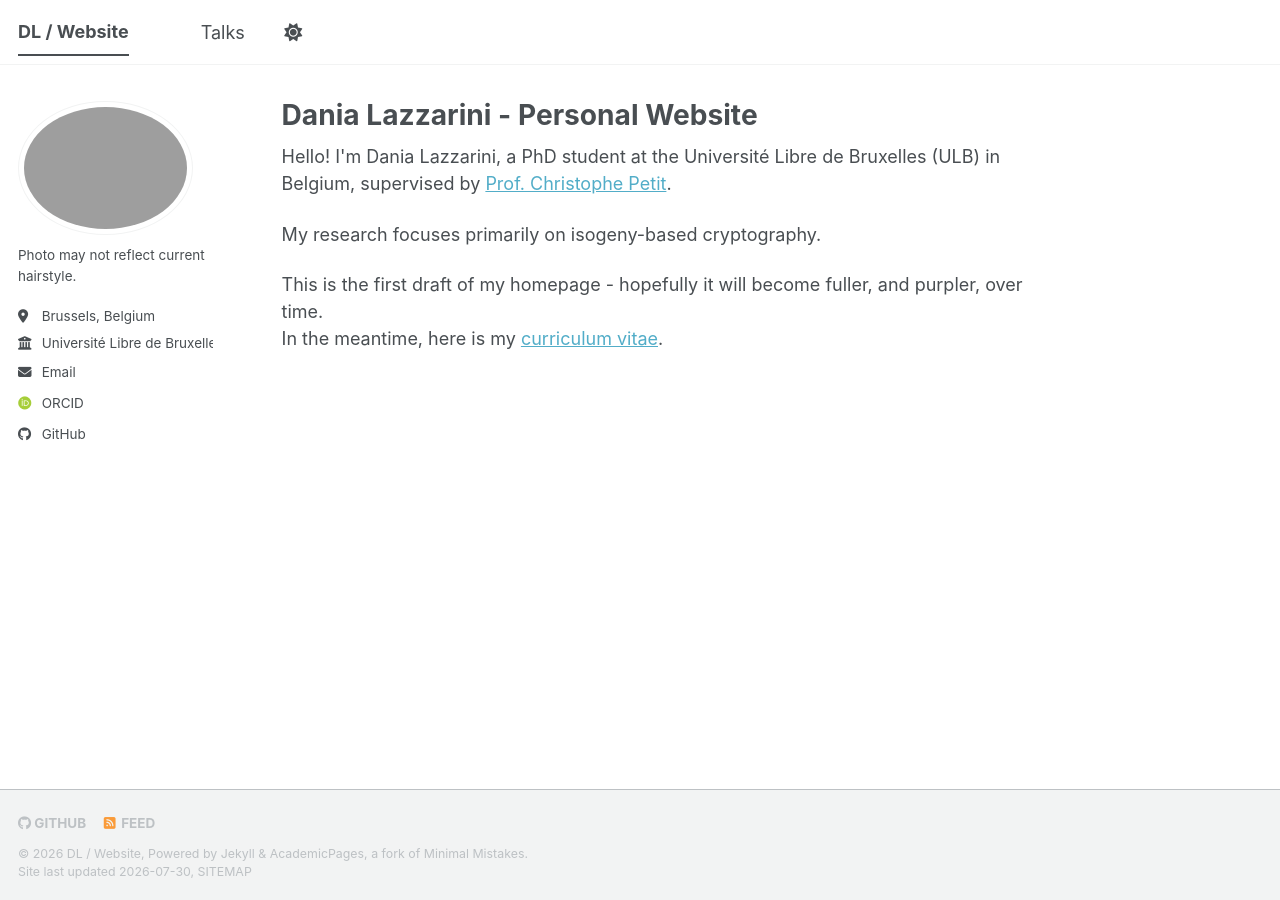
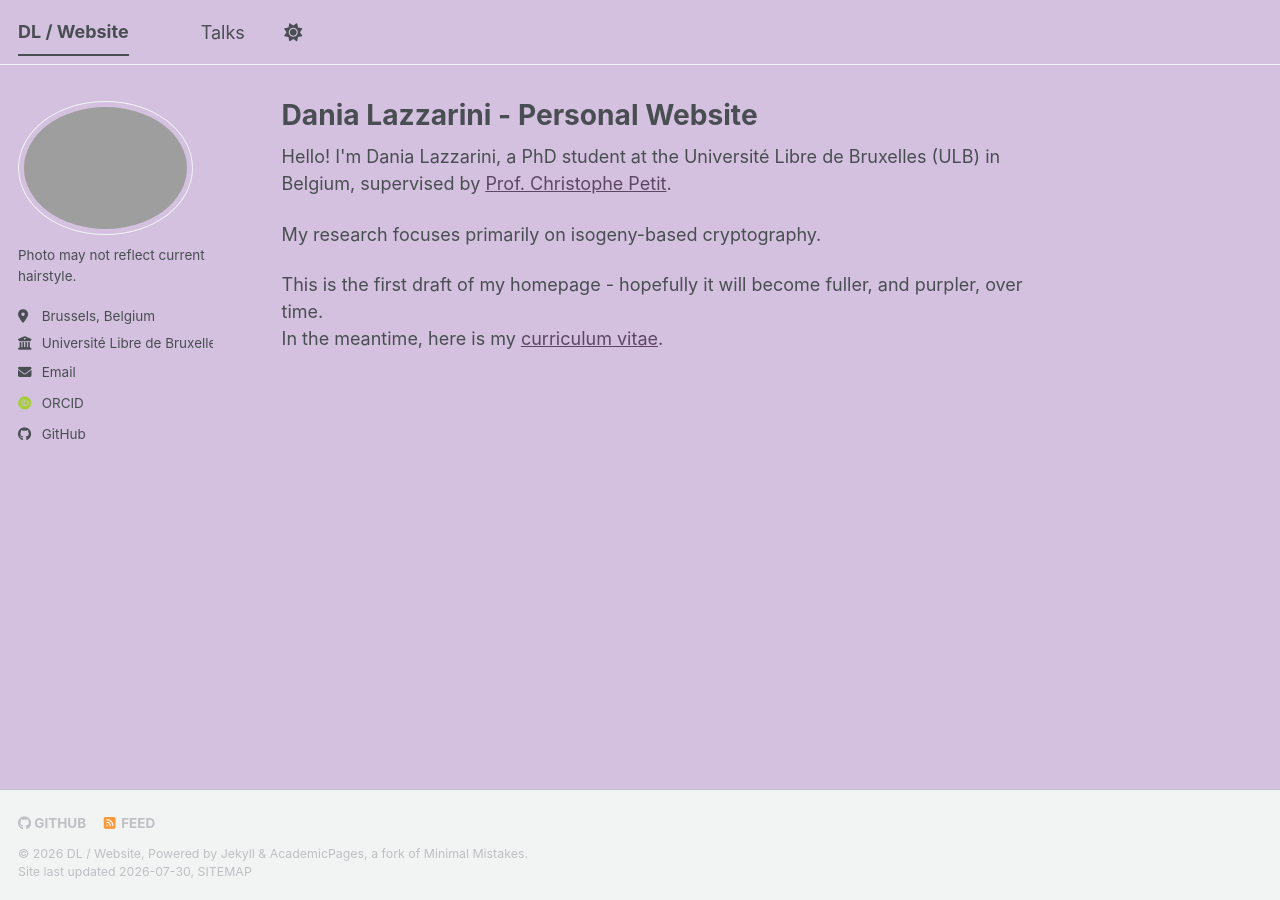
Before and after one commit to DaniaLazzarini/DaniaLazzarini.github.io, a Jekyll site: the page built from _pages/about.md, in a window 1280 px wide. Built offline with Jekyll 4.4.1, drawn with Linux system fonts in a browser that asks for light colours; some web fonts are replaced; a script bundle is joined from its source files by our own code; library files that are not in the unit come from our copies.

Commit message:
purple backgrounds and links

```diff
--- a/_sass/theme/_air_light.scss
+++ b/_sass/theme/_air_light.scss
@@ -8,7 +8,7 @@ $dark-primary-color         : mix(#000, $primary-color, 40%);
 $darker-primary-color       : mix(#000, $primary-color, 60%);
 $light-primary-color        : mix(#000, $primary-color, 50%);
 
-$background                 : #eeeeee;
+$background                 : #d5c4e7;
 $background-light           : mix(#fff, $background, 20%);
 $background-lighter         : mix(#fff, $background, 90%);
 $text                       : #222831;
--- a/_sass/theme/_default_dark.scss
+++ b/_sass/theme/_default_dark.scss
@@ -9,11 +9,11 @@ $dark-gray                  : mix(#000, $gray, 40%);
 $darker-gray                : mix(#000, $gray, 60%);
 $light-gray                 : mix(#fff, $gray, 50%);
 
-$background                 : #474747;
+$background                 : #453148;
 $background-light           : mix(#fff, $background, 80%);
 $background-lighter         : mix(#fff, $background, 90%);
 $text                       : #ffffff;
-$link                       : #0ea1c5;
+$link                       : #f4d0ff;
 $link-dark                  : mix(#000, $link, 25%);
 $link-light                 : mix(#fff, $link, 25%);
 
--- a/_sass/theme/_default_light.scss
+++ b/_sass/theme/_default_light.scss
@@ -29,14 +29,14 @@ $sidebar-screen-min-width   : 1024px;
 /* Default light theme for the site */
 :root {
     --global-base-color                 : #{$primary-color};
-    --global-bg-color                   : #fff;
+    --global-bg-color                   : #d4c0df;
     --global-footer-bg-color            : #f2f3f3;
     --global-border-color               : #{$lighter-gray};
     --global-dark-border-color          : #bdc1c4;
     --global-code-background-color      : #fafafa;
     --global-code-text-color            : #{$darker-gray};
     --global-fig-caption-color          : mix(#fff,  #{$dark-gray}, 25%);
-    --global-link-color                 : #52adc8;
+    --global-link-color                 : #5d4765;
     --global-link-color-hover           : mix(#000, #2f7f93, 25%);
     --global-link-color-visited         : mix(#fff, #2f7f93, 25%);
     --global-masthead-link-color        : #{$dark-gray};
--- a/_sass/theme/_dirt_light.scss
+++ b/_sass/theme/_dirt_light.scss
@@ -3,7 +3,7 @@ $dark-primary-color         : mix(#000, $primary-color, 40%);
 $darker-primary-color       : mix(#000, $primary-color, 60%);
 $light-primary-color        : mix(#fff, $primary-color, 50%);
 $lighter-primary-color      : mix(#fff, $primary-color, 90%);
-$background                 : #f3f3f3;
+$background                 : #e2c2f8;
 $background-light           : #fafafa;
 $background-lighter        : #ffffff;
 $text                      : #343434;
--- a/_sass/theme/_mint_light.scss
+++ b/_sass/theme/_mint_light.scss
@@ -7,7 +7,7 @@ $dark-primary-color         : mix(#000, $primary-color, 40%);
 $darker-primary-color       : mix(#000, $primary-color, 60%);
 $light-primary-color        : mix(#fff, $primary-color, 50%);
 $lighter-primary-color      : mix(#fff, $primary-color, 90%);
-$background                 : #f3f6f6;
+$background                 : #deb8f7;
 $background-light           : #ffffff;
 $background-lighter        : #fafbfb;
 $text                      : #40514e;
--- a/_sass/theme/_sunrise_light.scss
+++ b/_sass/theme/_sunrise_light.scss
@@ -7,7 +7,7 @@ $dark-primary-color         : mix(#000, $primary-color, 40%);
 $darker-primary-color       : mix(#000, $primary-color, 60%);
 $light-primary-color        : mix(#fff, $primary-color, 50%);
 $lighter-primary-color      : mix(#fff, $primary-color, 90%);
-$background                 : #e8d5b7;
+$background                 : #e5bef9;
 $background-light           : mix(#fff, $background, 20%);
 $background-lighter        : #ffffff;
 $text                      : #000000;
```
